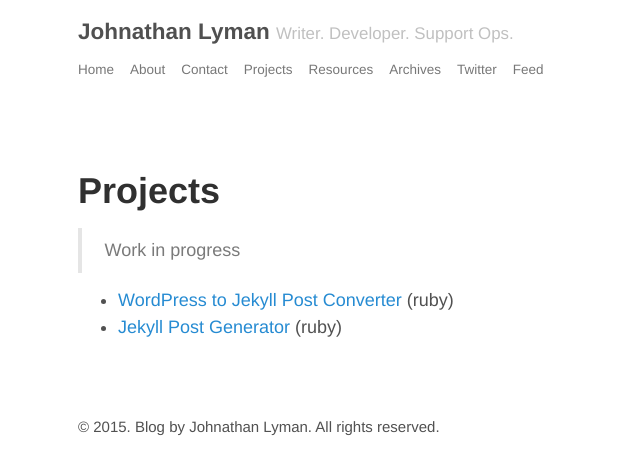
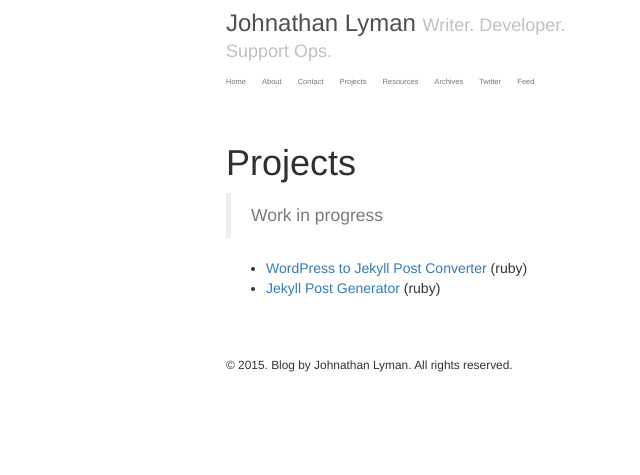
Before and after one commit to jelyman2/jelyman2.github.com, a Jekyll site: the page built from projects/index.md, in a window 1280 px wide. Shown: the top 475 px of the page, without its empty margins (229-869 px from the left). Built offline with Jekyll 4.4.1, drawn with Linux system fonts in a browser that asks for light colours; nearby versions of some CDN libraries; library files that are not in the unit come from our copies.

Commit message:
updated head

```diff
--- a/_includes/head.html
+++ b/_includes/head.html
@@ -15,6 +15,9 @@
 
   <!-- CSS -->
   <link rel="stylesheet" href="{{ site.baseurl }}/styles.css">
+  <link rel="stylesheet" href="{{ site.baseurl }}assets/css/bootstrap-theme.min.css">
+  <link rel="stylesheet" href="{{ site.baseurl }}assets/css/bootstrap.min.css">
+
 
   <!-- Icons -->
   <!-- <link rel="apple-touch-icon-precomposed" sizes="144x144" href="{{ site.baseurl }}/public/apple-touch-icon-precomposed.png">
@@ -74,4 +77,5 @@
   <meta property="fb:admins" content="{{ site.fb_admins }}">
   <meta property="fb:app_id" content="{{ site.fb_appid }}">
 
+
 </head>
```
